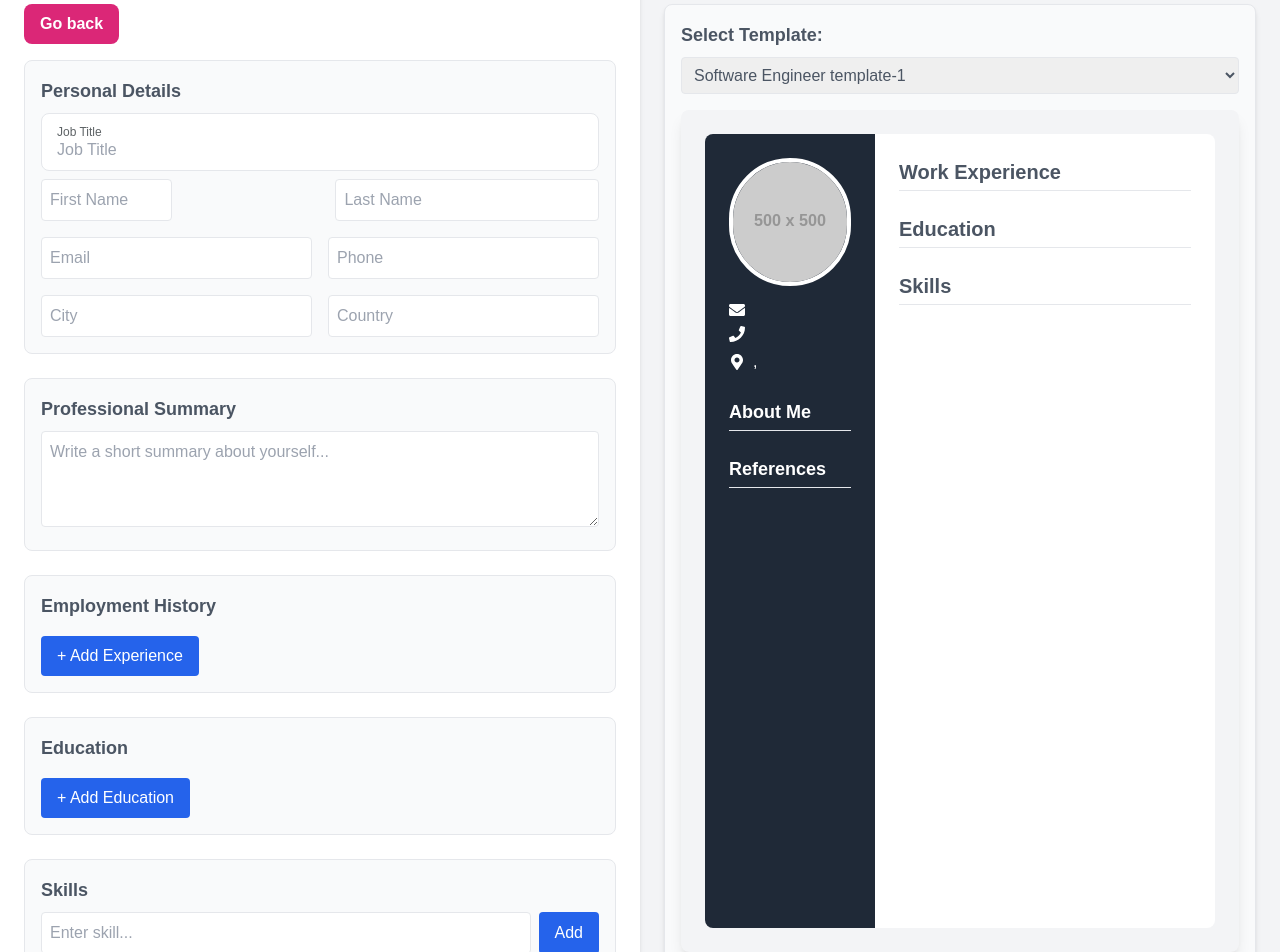
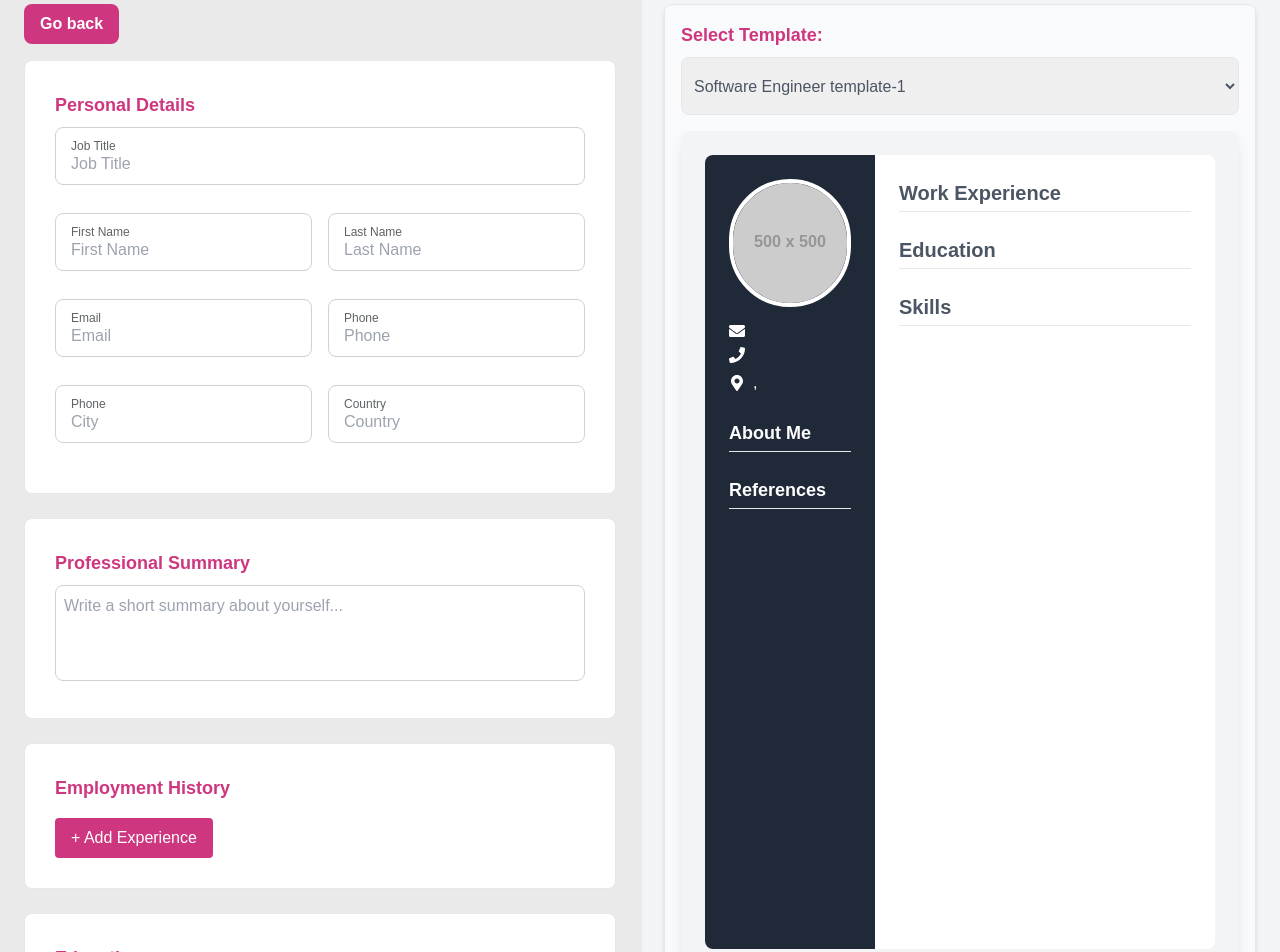
Before and after one commit to Asfak06/cv-builder-frontend, a Next.js app: page /cv-builder in a window 1280 px wide. Shown: the part 20-972 px from the top of the page. Built offline with nearby package versions, Linux system fonts and the light colour scheme.

Commit message:
from field ui done

```diff
--- a/app/cv-builder/page.tsx
+++ b/app/cv-builder/page.tsx
@@ -24,10 +24,10 @@ export default function CVBuilderPage() {
     return (
         <div className="flex flex-col md:flex-row min-h-screen bg-gray-100">
             {/* Left Panel - Forms */}
-            <div className="w-full md:w-1/2 p-6 bg-white shadow-md">
+            <div className="w-full md:w-1/2 p-6 bg-[#EAEAEA] shadow-md">
                 <button
                     onClick={() => router.push(`/`)}
-                    className="px-4 py-2 mb-4 bg-pink-600 text-white font-bold rounded-lg"
+                    className="px-4 py-2 mb-4 bg-[#CE367F] text-white font-bold rounded-lg"
                 >
                     Go back
                 </button>
--- a/components/cv-builder/TemplateSelector.tsx
+++ b/components/cv-builder/TemplateSelector.tsx
@@ -9,11 +9,11 @@ export default function TemplateSelector() {
             : templates.filter((template) => template.industry === selectedIndustry);
     return (
         <div className="mb-4">
-            <label className="block text-lg font-semibold">Select Template:</label>
+            <label className="block text-lg text-[#CE367F] font-semibold">Select Template:</label>
             <select
                 value={selectedTemplate}
                 onChange={(e) => updateTemplate(e.target.value)}
-                className="w-full p-2 border rounded mt-2"
+                className="w-full h-[58px] p-2 border rounded-lg mt-2"
             >
                 {filteredTemplates.map((item, i) => (
                     <option key={i} value={`${item.id}`}> {item.industry}{' '} {item.id} </option>
--- a/components/cv-builder/sections/Education.tsx
+++ b/components/cv-builder/sections/Education.tsx
@@ -15,34 +15,43 @@ export default function Education() {
         }
     }, [currentCV, updateEducation]);
     return (
-        <div className="p-4 border rounded-lg bg-gray-50">
-            <h3 className="text-lg font-semibold">Education</h3>
+        <div className="p-[30px] border rounded-lg bg-[#fff]">
+            <h3 className="text-lg text-[#CE367F] font-semibold">Education</h3>
             {education.map((edu, index) => (
-                <div key={index} className="mt-4 border p-2 rounded bg-white">
+                <div key={index} className="mt-4 border p-[15px] rounded bg-white">
+                    <div className=" relative mb-[20px]">
+                        <label className="text-[12px] text-[#5E6366] absolute top-[10px] left-[16px]">Degree</label>
                         <input
                             type="text"
                             placeholder="Degree"
                             value={edu.degree}
                             onChange={(e) => updateEducation(index, "degree", e.target.value)}
-                        className="w-full p-2 border rounded"
+                            className="w-full h-[58px] p-[15px] pt-[30px] text-[16px] border border-[#CFD3D4] rounded-lg"
                         />
+                    </div>
+                    <div className=" relative mb-[20px]">
+                        <label className="text-[12px] text-[#5E6366] absolute top-[10px] left-[16px]">Institution</label>
                         <input
                             type="text"
                             placeholder="Institution"
                             value={edu.institution}
                             onChange={(e) => updateEducation(index, "institution", e.target.value)}
-                        className="w-full p-2 border rounded mt-2"
+                            className="w-full h-[58px] p-[15px] pt-[30px] text-[16px] border border-[#CFD3D4] rounded-lg"
                         />
+                    </div>
+                    <div className=" relative">
+                        <label className="text-[12px] text-[#5E6366] absolute top-[10px] left-[16px]">Year</label>
                         <input
                             type="text"
                             placeholder="Year"
                             value={edu.year}
                             onChange={(e) => updateEducation(index, "year", e.target.value)}
-                        className="w-full p-2 border rounded mt-2"
+                            className="w-full h-[58px] p-[15px] pt-[30px] text-[16px] border border-[#CFD3D4] rounded-lg"
                         />
                     </div>
+                </div>
             ))}
-            <button onClick={addEducation} className="mt-4 px-4 py-2 bg-blue-600 text-white rounded">
+            <button onClick={addEducation} className="mt-4 px-4 py-2 bg-[#CE367F] text-white rounded">
                 + Add Education
             </button>
         </div>
--- a/components/cv-builder/sections/Experience.tsx
+++ b/components/cv-builder/sections/Experience.tsx
@@ -17,43 +17,56 @@ export default function Experience() {
     }, [currentCV, updateExperience]);
 
     return (
-        <div className="p-4 border rounded-lg bg-gray-50">
-            <h3 className="text-lg font-semibold">Employment History</h3>
+        <div className="p-[30px] border rounded-lg bg-[#fff]">
+            <h3 className="text-lg text-[#CE367F] font-semibold">Employment History</h3>
             {experience.map((exp, index) => (
-                <div key={index} className="mt-4 border p-2 rounded bg-white">
+                <div key={index} className="mt-4 border p-[15px] rounded bg-white">
+                    <div className="relative mb-[20px]">
+                        <label className="text-[12px] text-[#5E6366] absolute top-[10px] left-[16px]">Job Title</label>
                         <input
                             type="text"
                             placeholder="Job Title"
                             value={exp.jobTitle}
                             onChange={(e) => updateExperience(index, "jobTitle", e.target.value)}
-                        className="w-full p-2 border rounded"
+                            className="w-full h-[58px] p-[15px] pt-[30px] text-[16px] border border-[#CFD3D4] rounded-lg"
                         />
+                    </div>
+                    <div className="relative mb-[20px]">
+                        <label className="text-[12px] text-[#5E6366] absolute top-[10px] left-[16px]">Company Name</label>
                         <input
                             type="text"
                             placeholder="Company Name"
                             value={exp.company}
                             onChange={(e) => updateExperience(index, "company", e.target.value)}
-                        className="w-full p-2 border rounded mt-2"
+                            className="w-full h-[58px] p-[15px] pt-[30px] text-[16px] border border-[#CFD3D4] rounded-lg"
                         />
+                    </div>
                     <div className="flex gap-4 mt-2">
+                        <div className="relative w-[50%]">
+                            <label className="text-[12px] text-[#5E6366] absolute top-[10px] left-[16px]">Date</label>
                             <input
                                 type="date"
                                 value={exp.startDate}
                                 onChange={(e) => updateExperience(index, "startDate", e.target.value)}
-                            className="w-1/2 p-2 border rounded"
+                                className="w-full h-[58px] p-[15px] pt-[30px] text-[16px] border border-[#CFD3D4] rounded-lg"
                             />
+                        </div>
+                        <div className="relative w-[50%]">
+                            <label className="text-[12px] text-[#5E6366] absolute top-[10px] left-[16px]">Date</label>
                             <input
                                 type="date"
                                 value={exp.endDate}
                                 onChange={(e) => updateExperience(index, "endDate", e.target.value)}
-                            className="w-1/2 p-2 border rounded"
+                                className="w-full h-[58px] p-[15px] pt-[30px] text-[16px] border border-[#CFD3D4] rounded-lg"
                             />
                         </div>
                     </div>
-            ))}
-            <button onClick={addExperience} className="mt-4 px-4 py-2 bg-blue-600 text-white rounded">
+                </div>
+            ))
+            }
+            <button onClick={addExperience} className="mt-4 px-4 py-2 bg-[#CE367F] text-white rounded">
                 + Add Experience
             </button>
-        </div>
+        </div >
     );
 }
--- a/components/cv-builder/sections/PersonalDetails.tsx
+++ b/components/cv-builder/sections/PersonalDetails.tsx
@@ -14,68 +14,83 @@ export default function PersonalDetails() {
     }, [currentCV, updatePersonalDetails]);
 
     return (
-        <div className="p-4 border rounded-lg bg-gray-50">
-            <h3 className="text-lg font-semibold">Personal Details</h3>
-            <div className="relative">
+        <div className="p-[30px] border rounded-lg bg-[#fff]">
+            <h3 className="text-lg text-[#CE367F] font-semibold">Personal Details</h3>
+            <div className="relative mb-[20px]">
                 <label className="text-[12px] text-[#5E6366] absolute top-[18px] left-[16px]">Job Title</label>
                 <input
                     type="text"
                     placeholder="Job Title"
                     value={personalDetails.jobTitle}
                     onChange={(e) => updatePersonalDetails("jobTitle", e.target.value)}
-                    className="w-full h-[58px] p-[15px] pt-[30px] text-[16px] border rounded-lg mt-2"
+                    className="w-full h-[58px] p-[15px] pt-[30px] text-[16px] border border-[#CFD3D4] rounded-lg mt-2"
                 />
             </div>
-            <div className="flex gap-4 mt-2">
-                <div className="w-[50%]">
+            <div className="flex gap-4 mt-2 mb-[20px]">
+                <div className="w-[50%] relative">
+                    <label className="text-[12px] text-[#5E6366] absolute top-[18px] left-[16px]">First Name</label>
                     <input
                         type="text"
                         placeholder="First Name"
                         value={personalDetails.firstName}
                         onChange={(e) => updatePersonalDetails("firstName", e.target.value)}
-                        className="w-1/2 p-2 border rounded"
+                        className="w-full h-[58px] p-[15px] pt-[30px] text-[16px] border border-[#CFD3D4] rounded-lg mt-2"
                     />
                 </div>
-                <div className=""></div>
+                <div className="w-[50%] relative">
+                    <label className="text-[12px] text-[#5E6366] absolute top-[18px] left-[16px]">Last Name</label>
                     <input
                         type="text"
                         placeholder="Last Name"
                         value={personalDetails.lastName}
                         onChange={(e) => updatePersonalDetails("lastName", e.target.value)}
-                    className="w-1/2 p-2 border rounded"
+                        className="w-full h-[58px] p-[15px] pt-[30px] text-[16px] border border-[#CFD3D4] rounded-lg mt-2"
                     />
                 </div>
-            <div className="flex gap-4 mt-2">
+            </div>
+            <div className="flex gap-4 mt-2 mb-[20px]">
+                <div className="w-[50%] relative">
+                    <label className="text-[12px] text-[#5E6366] absolute top-[18px] left-[16px]">Email</label>
                     <input
                         type="email"
                         placeholder="Email"
                         value={personalDetails.email}
                         onChange={(e) => updatePersonalDetails("email", e.target.value)}
-                    className="w-full p-2 border rounded mt-2"
+                        className="w-full h-[58px] p-[15px] pt-[30px] text-[16px] border border-[#CFD3D4] rounded-lg mt-2"
                     />
+                </div>
+                <div className="w-[50%] relative">
+                    <label className="text-[12px] text-[#5E6366] absolute top-[18px] left-[16px]">Phone</label>
                     <input
                         type="text"
                         placeholder="Phone"
                         value={personalDetails.phone}
                         onChange={(e) => updatePersonalDetails("phone", e.target.value)}
-                    className="w-full p-2 border rounded mt-2"
+                        className="w-full h-[58px] p-[15px] pt-[30px] text-[16px] border border-[#CFD3D4] rounded-lg mt-2"
                     />
                 </div>
-            <div className="flex gap-4 mt-2">
+            </div>
+            <div className="flex gap-4 mt-2 mb-[20px]">
+                <div className="w-[50%] relative">
+                    <label className="text-[12px] text-[#5E6366] absolute top-[18px] left-[16px]">Phone</label>
                     <input
                         type="text"
                         placeholder="City"
                         value={personalDetails.city}
                         onChange={(e) => updatePersonalDetails("city", e.target.value)}
-                    className="w-full p-2 border rounded mt-2"
+                        className="w-full h-[58px] p-[15px] pt-[30px] text-[16px] border border-[#CFD3D4] rounded-lg mt-2"
                     />
+                </div>
+                <div className="w-[50%] relative">
+                    <label className="text-[12px] text-[#5E6366] absolute top-[18px] left-[16px]">Country</label>
                     <input
                         type="text"
                         placeholder="Country"
                         value={personalDetails.country}
                         onChange={(e) => updatePersonalDetails("country", e.target.value)}
-                    className="w-full p-2 border rounded mt-2"
+                        className="w-full h-[58px] p-[15px] pt-[30px] text-[16px] border border-[#CFD3D4] rounded-lg mt-2"
                     />
+                </div>
             </div>
         </div>
     );
--- a/components/cv-builder/sections/Skills.tsx
+++ b/components/cv-builder/sections/Skills.tsx
@@ -24,23 +24,23 @@ export default function Skills() {
     };
 
     return (
-        <div className="p-4 border rounded-lg bg-gray-50">
-            <h3 className="text-lg font-semibold">Skills</h3>
+        <div className="p-[30px] border rounded-lg bg-white">
+            <h3 className="text-lg text-[#CE367F] font-semibold">Skills</h3>
             <div className="flex gap-2 mt-2">
                 <input
                     type="text"
                     placeholder="Enter skill..."
                     value={input}
                     onChange={(e) => setInput(e.target.value)}
-                    className="w-full p-2 border rounded"
+                    className="w-full h-[58px] p-[15px] text-[16px] border border-[#CFD3D4] rounded-lg"
                 />
-                <button onClick={handleAddSkill} className="px-4 py-2 bg-blue-600 text-white rounded">
+                <button onClick={handleAddSkill} className="px-4 py-2 bg-[#CE367F] text-white rounded">
                     Add
                 </button>
             </div>
             <div className="flex flex-wrap gap-2 mt-4">
                 {skills.map((skill, index) => (
-                    <div key={index} className="bg-blue-500 text-white px-3 py-1 rounded-full flex items-center">
+                    <div key={index} className="bg-[#CE367F] text-white px-3 py-1 rounded-full flex items-center">
                         {skill}
                         <button onClick={() => removeSkill(skill)} className="ml-2 text-sm font-bold">✕</button>
                     </div>
--- a/components/cv-builder/sections/Summary.tsx
+++ b/components/cv-builder/sections/Summary.tsx
@@ -12,13 +12,13 @@ export default function Summary() {
     }, [currentCV, updateSummary]);
 
     return (
-        <div className="p-4 border rounded-lg bg-gray-50">
-            <h3 className="text-lg font-semibold">Professional Summary</h3>
+        <div className="p-[30px] border rounded-lg bg-[#fff]">
+            <h3 className="text-lg text-[#CE367F] font-semibold">Professional Summary</h3>
             <textarea
                 value={summary}
                 onChange={(e) => updateSummary(e.target.value)}
                 placeholder="Write a short summary about yourself..."
-                className="w-full p-2 border rounded mt-2 h-24"
+                className="w-full p-2 text-[16px] border border-[#CFD3D4] resize-none rounded-lg mt-2 h-24"
             />
         </div>
     );
```
Also changed, not shown: components/cv-builder/sections/References.tsx (+16 -7 lines). Lines whose indentation alone changed are shown as unchanged.
